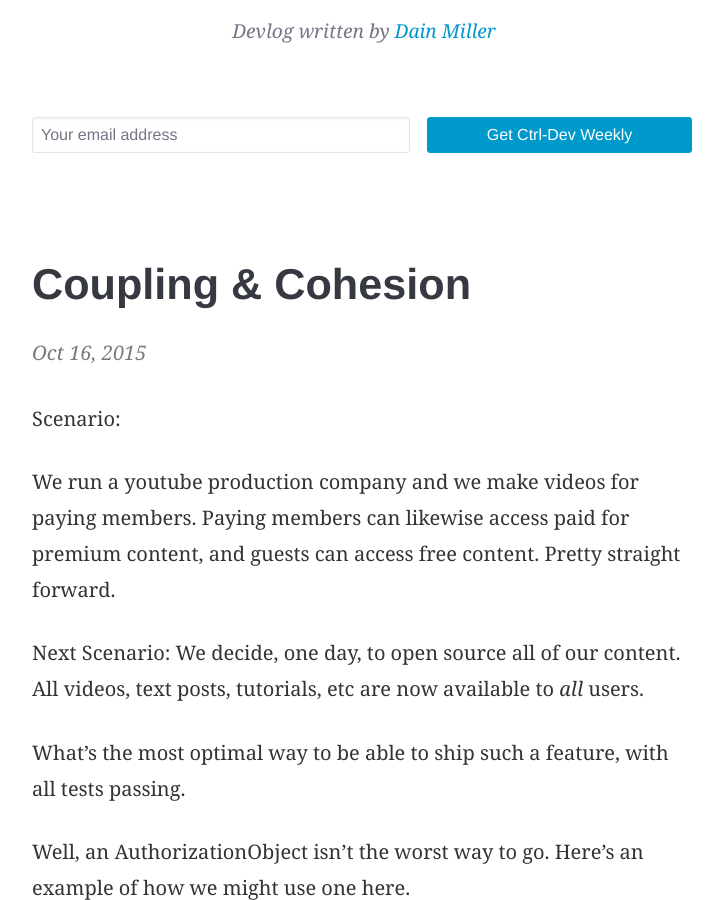
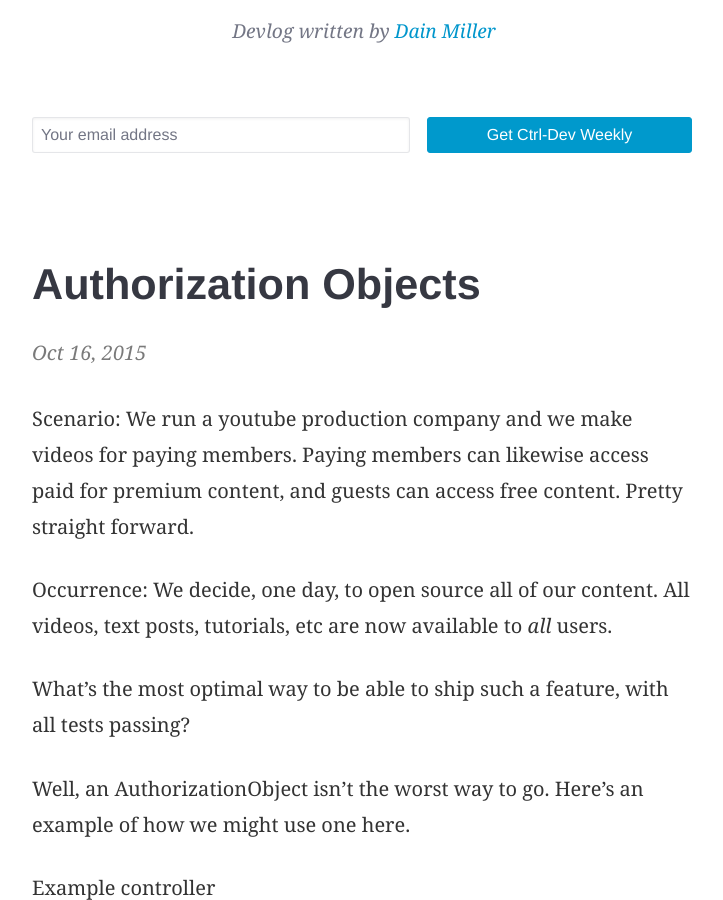
Before and after one commit to mraiur/dainmiller.github.io, a Jekyll site: the page built from _posts/2015-10-16-scenario-coupling-cohesions.markdown, in a window 1280 px wide and 900 px high, scrolled down 250 px. Shown: the whole window, without its empty margins (276-999 px from the left). Built offline with Jekyll 4.4.1, drawn with Linux system fonts in a browser that asks for light colours; some of the changed text lies outside the part shown.

Commit message:
Post update: Coupling & Cohesion

```diff
--- a/_posts/2015-10-16-scenario-coupling-cohesions.markdown
+++ b/_posts/2015-10-16-scenario-coupling-cohesions.markdown
@@ -1,30 +1,25 @@
 ---
 published: true
-title: Coupling & Cohesion
+title: Authorization Objects
 layout: post
 tags: [ruby]
 categories: [ruby]
-summary: We run a youtube production company and we make videos for paying members.
-
 ---
-
 Scenario:
-
 We run a youtube production company and we make videos for paying members.
 Paying members can likewise access paid for premium content, and guests can access free content.
 Pretty straight forward.
 
-Next Scenario:
+Occurrence:
 We decide, one day, to open source all of our content. All videos, text posts, tutorials, etc
 are now available to *all* users.
 
-What's the most optimal way to be able to ship such a feature, with all tests passing.
+What's the most optimal way to be able to ship such a feature, with all tests passing?
 
 Well, an AuthorizationObject isn't the worst way to go.
 Here's an example of how we might use one here.
 
 Example controller
-
 {% highlight ruby %}
 class SessionsController < Devise::SessionsController
   before_filter :set_auth_object
@@ -61,11 +56,9 @@ class Authorizer
   def admin?
     @user.admin
   end
-{% endhighlight %}
 
-Here we are choosing rudimentary booleans just as an example.
 
-{% highlight ruby %}
+  # Here we are choosing rudimentary booleans just as an example.
   def has_access_to_content?
     # Examples ideas on random ways a user could have access
     if @user.admin || @user.has_purchased
```
